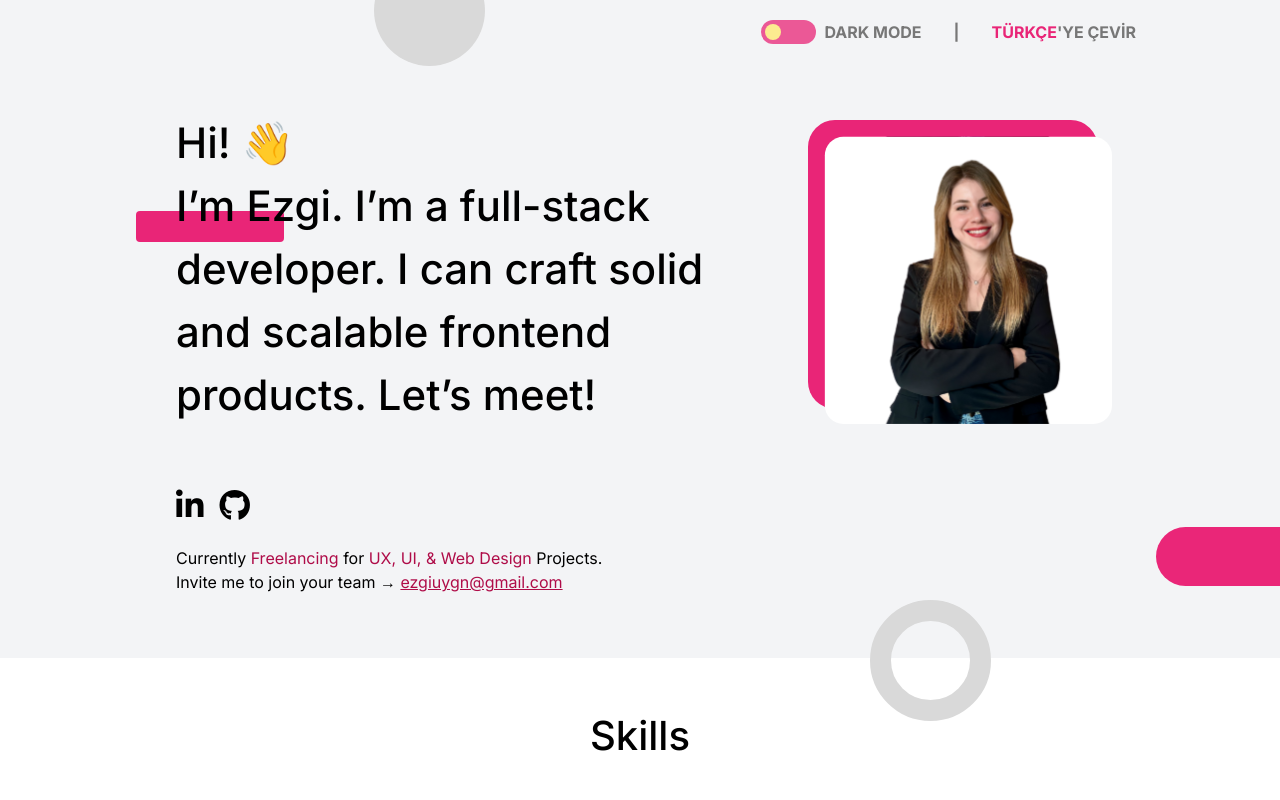
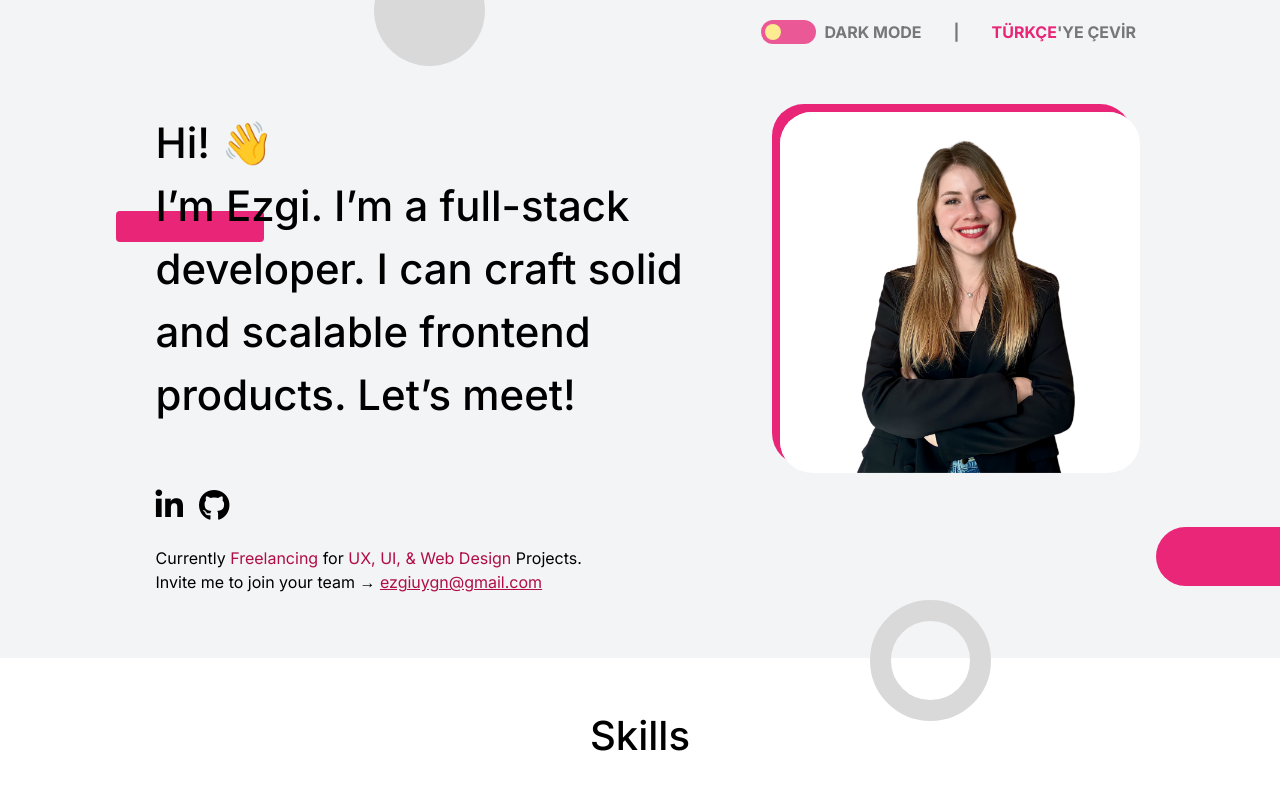
Before and after one commit to EzgiUOztuna/Personal-Website, a React (Vite) app: page / in a window 1280 px wide. Shown: the top 800 px of the page. Built offline with nearby package versions, Linux system fonts and the light colour scheme.

Commit message:
shadow updates

```diff
--- a/src/components/IntroductionDefinition.jsx
+++ b/src/components/IntroductionDefinition.jsx
@@ -41,10 +41,10 @@ function IntroductionDefinition() {
                                   xl:ml-0 xl:w-[28.5rem] xl:text-base xl:pt-2 xl:pb-16" dangerouslySetInnerHTML={{ __html: words.email }} />
                 </div>
             </div>
-            <img className="w-[9rem] mr-20 p-2
+            <img className="w-[9rem] mr-20 p-0 rounded-[32px] relative m-0 shadow-[-0.5rem_-0.5rem_rgba(233,37,119,1)]
                             md:w-[15rem] md:mr-0
-                            lg:w-[20rem] lg:mr-0
-                            xl:w-[20rem] xl:mr-0 " src="Group 102.svg" />
+                            lg:w-[22.56rem] lg:mr-0
+                            xl:w-[22.56rem] xl:mr-0 " src="Ezgi.png" />
         </div>
     )
 }
--- a/src/components/Profile.jsx
+++ b/src/components/Profile.jsx
@@ -22,10 +22,10 @@ export default function Profile() {
                                 md:flex-row md:gap-8 md:pb-16
                                 lg:flex-row lg:gap-16 lg:pb-20
                                 xl:flex-row	xl:gap-16 xl:pb-20">
-                    <div className={`border-0 border-white rounded-lg bg-white w-[23rem] p-3 shadow-[.5rem_.5rem_rgba(82,82,82,0.5)]
-                                    md:w-[24rem] md:p-6
-                                    lg:w-[30rem] lg:p-8
-                                    xl:w-[30rem] xl:p-8 ${darkMode ? "dark:bg-[#525252] text-white" : ""}`}>
+                    <div className={`border-0 border-white rounded-lg bg-white w-[23rem] p-3 shadow-[.2rem_.2rem_rgba(82,82,82,0.5)]
+                                    md:w-[24rem] md:p-6 md:shadow-[.3rem_.3rem_rgba(82,82,82,0.5)]
+                                    lg:w-[30rem] lg:p-8 lg:shadow-[.5rem_.5rem_rgba(82,82,82,0.5)]
+                                    xl:w-[30rem] xl:p-8 xl:shadow-[.5rem_.5rem_rgba(82,82,82,0.5)] ${darkMode ? "dark:bg-[#525252] text-white" : ""}`}>
                         <h4 className="font-playfair text-[#ea2678] font-normal text-[1.2rem] pb-[1.5rem] ml-[1rem]
                                        md:text-[1.5rem]
                                        lg:text-[1.5rem]
```
Also changed, not shown: public/Ezgi.png (added).
